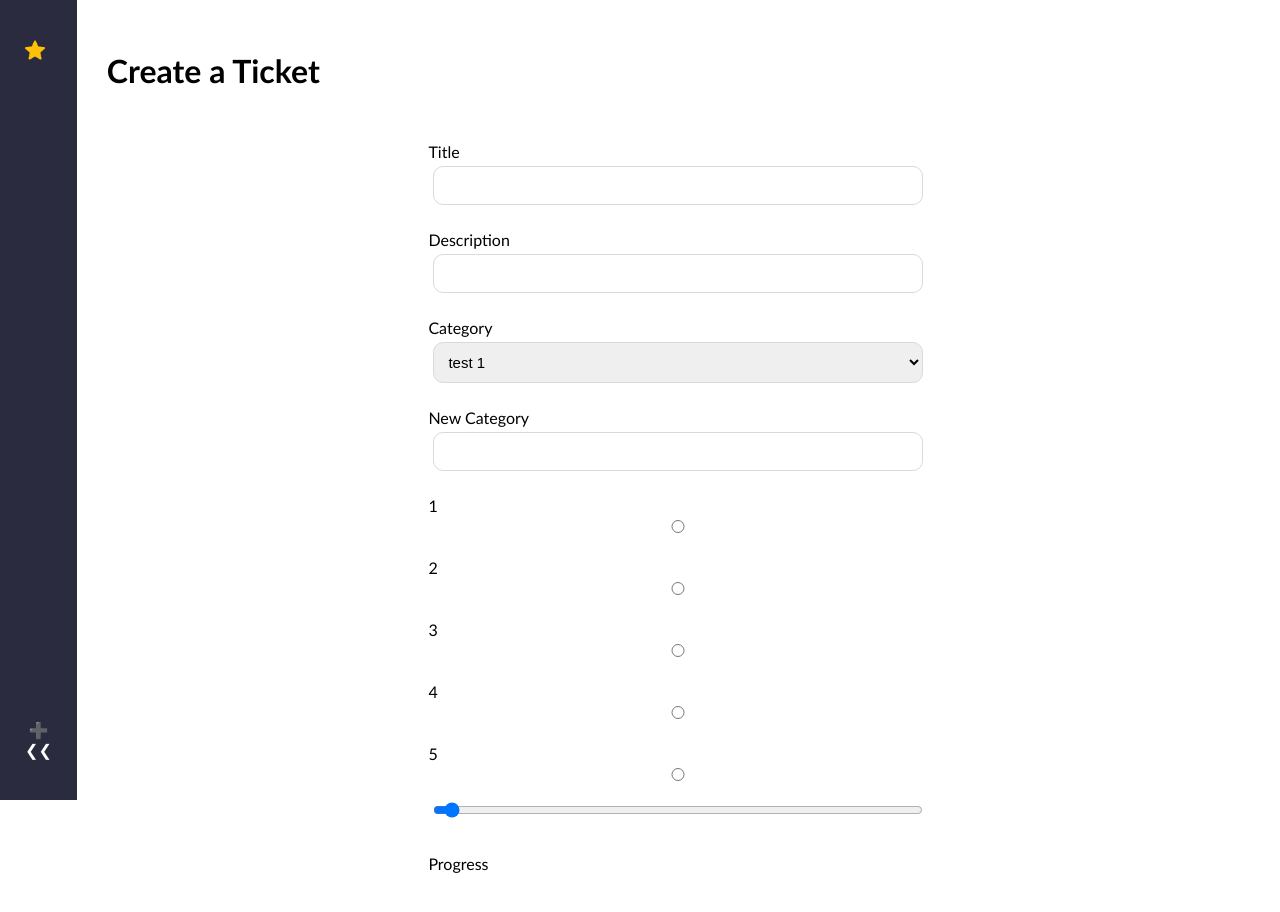
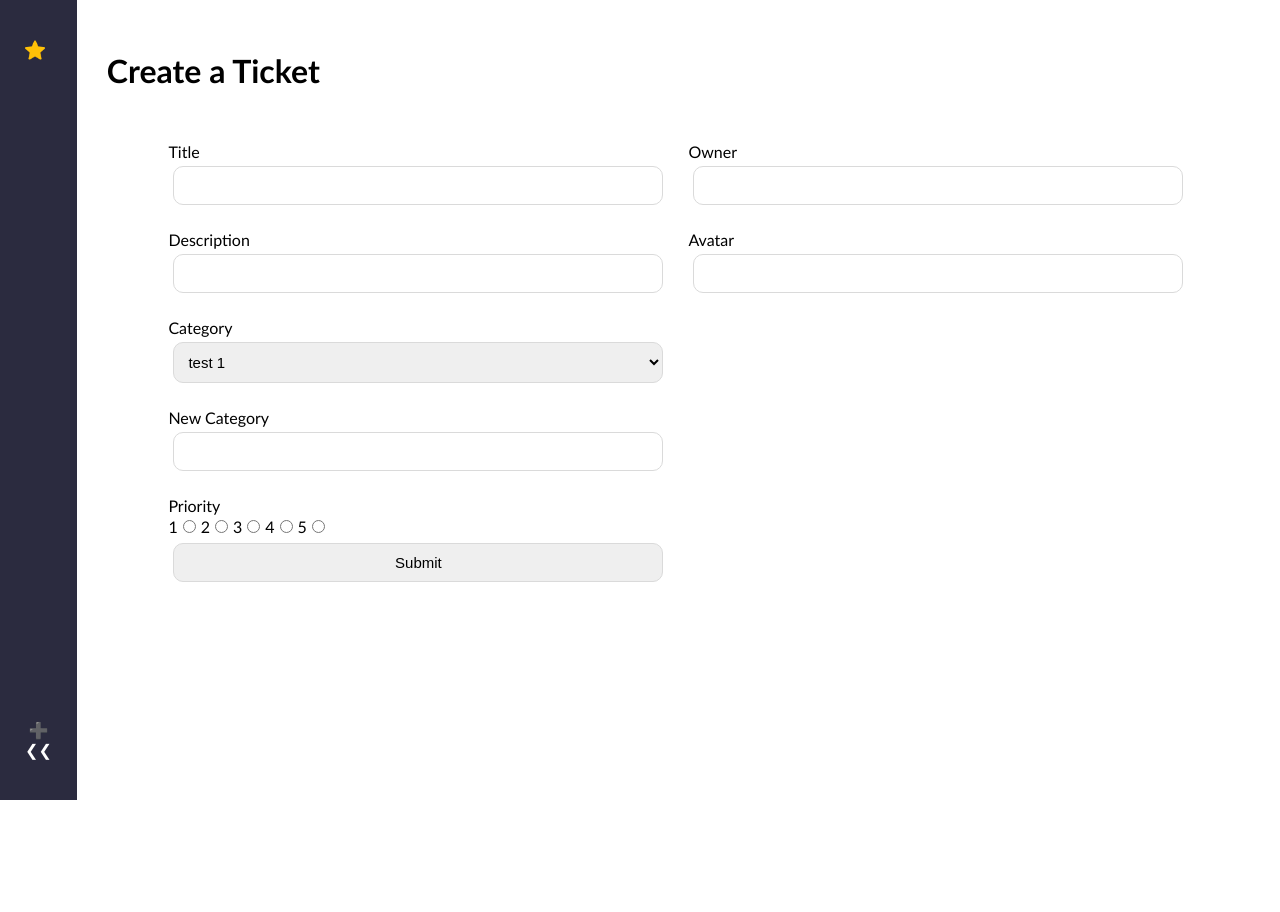
Before and after one commit to Papamamadou/Day_Plan, a React (Vite) app: page /ticket in a window 1280 px wide. After the commit the page ends 800 px from the top, so only its background shows below. Built offline with nearby package versions, Linux system fonts and the light colour scheme.

Commit message:
Ticket done

```diff
--- a/src/Pages/TicketPage.jsx
+++ b/src/Pages/TicketPage.jsx
@@ -79,6 +79,8 @@ const categories =['test 1', 'test 2']
               onChange={handleChange}
               value={formData.category}
             />
+            <label>Priority</label>
+            <div className='multiple-inout-container'>
 
             <label htmlFor="priority-1">1</label>
               <input
@@ -86,8 +88,8 @@ const categories =['test 1', 'test 2']
                 name="priority"
                 type="radio"
                 onChange={handleChange}
-                value={2}
-                checked={formData.priority == 2}
+                value={1}
+                checked={formData.priority === 1}
               />
               <label htmlFor="priority-2">2</label>
               <input
@@ -95,8 +97,8 @@ const categories =['test 1', 'test 2']
                 name="priority"
                 type="radio"
                 onChange={handleChange}
-                value={3}
-                checked={formData.priority == 3}
+                value={2}
+                checked={formData.priority === 2}
               />
               <label htmlFor="priority-3">3</label>
               <input
@@ -104,8 +106,8 @@ const categories =['test 1', 'test 2']
                 name="priority"
                 type="radio"
                 onChange={handleChange}
-                value={4}
-                checked={formData.priority == 4}
+                value={3}
+                checked={formData.priority === 3}
               />
               <label htmlFor="priority-4">4</label>
               <input
@@ -113,8 +115,8 @@ const categories =['test 1', 'test 2']
                 name="priority"
                 type="radio"
                 onChange={handleChange}
-                value={5}
-                checked={formData.priority == 5}
+                value={4}
+                checked={formData.priority === 4}
               />
               <label htmlFor="priority-5">5</label>
               <input
@@ -123,8 +125,13 @@ const categories =['test 1', 'test 2']
                 type="radio"
                 onChange={handleChange}
                 value={5}
-                checked={formData.priority == 5}
+                checked={formData.priority === 5}
               />
+
+            </div>
+              { editMode &&
+              <>
+
               <input
                   type="range"
                   id="progress"
@@ -136,6 +143,45 @@ const categories =['test 1', 'test 2']
                 />
               <label htmlFor="progress">Progress</label>
 
+              <label>Status</label>
+              <select
+                name="status"
+                value={formData.status}
+                onChange={handleChange}
+              >
+              <option selected={formData.status === 'done' } value='done'>Done</option>
+              <option selected={formData.status === 'working on it' } value='working on it'>working on it</option>
+              <option selected={formData.status === 'stuck' } value='stuck'>Stuck</option>
+              <option selected={formData.status === 'not started' } value='not started'>Not start</option>
+              </select>
+              </>
+              }
+              <input type="submit" />
+
+          </section>
+          <section>
+            <label htmlFor="owner">Owner</label>
+            <input
+              id="owner"
+              name="owner"
+              type="owner"
+              onChange={handleChange}
+              required={true}
+              value={formData.owner}
+            />
+
+            <label htmlFor="avatar">Avatar</label>
+            <input
+              id="avatar"
+              name="avatar"
+              type="url"
+              onChange={handleChange}
+            />
+            <div className="img-preview">
+              {formData.avatar && (
+                <img src={formData.avatar} alt="image preview" />
+              )}
+            </div>
           </section>
         </form>
       </div>
```
